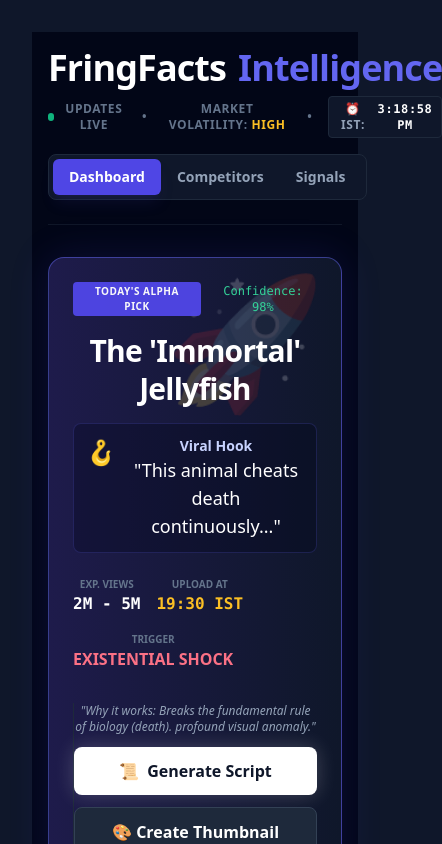
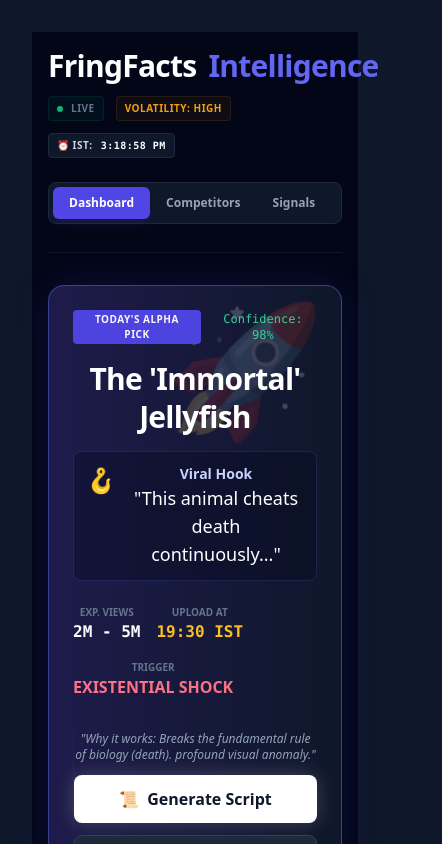
Before and after one commit to DEEKSHITH439/-fringfacts-dashboard, a React (Vite) app: page / in a window 390 px wide. Shown: the top 844 px of the page, 442 px wide, since content can reach past the window. Built offline with nearby package versions, Linux system fonts and the light colour scheme.

Commit message:
Optimize layout for mobile responsiveness

```diff
--- a/src/App.jsx
+++ b/src/App.jsx
@@ -283,103 +283,110 @@ function App() {
   }
 
   return (
-    <div className="min-h-screen bg-slate-950 text-slate-200 font-sans selection:bg-indigo-500/30">
-      <div className="max-w-7xl mx-auto p-4 md:p-8">
+    <div className="min-h-screen bg-slate-950 text-slate-200 font-sans selection:bg-indigo-500/30 pb-12">
+      <div className="max-w-7xl mx-auto p-4 md:p-8 space-y-8">
 
         {/* GLOBAL HEADER */}
-        <header className="mb-8 border-b border-slate-800/50 pb-6">
-          <div className="flex flex-col md:flex-row justify-between items-start md:items-end gap-4">
-            <div>
-              <h1 className="text-4xl font-black text-white tracking-tight flex items-center gap-3">
+        <header className="border-b border-slate-800/50 pb-6">
+          <div className="flex flex-col lg:flex-row justify-between items-start lg:items-end gap-6">
+            <div className="w-full lg:w-auto">
+              <h1 className="text-3xl md:text-4xl font-black text-white tracking-tight flex items-center gap-3">
                 FringFacts <span className="text-indigo-500">Intelligence</span>
               </h1>
-              <div className="flex items-center gap-4 mt-2 text-xs font-bold uppercase tracking-wider text-slate-500">
-                <span className="flex items-center gap-2">
-                  <span className="w-2 h-2 rounded-full bg-emerald-500 animate-pulse"></span>
-                  Updates Live
+
+              {/* Status Bar - Scrollable on very small screens or wrapped */}
+              <div className="flex flex-wrap items-center gap-3 md:gap-4 mt-3 text-[10px] md:text-xs font-bold uppercase tracking-wider text-slate-500">
+                <span className="flex items-center gap-2 bg-emerald-500/5 px-2 py-1 rounded border border-emerald-500/10">
+                  <span className="w-1.5 h-1.5 md:w-2 md:h-2 rounded-full bg-emerald-500 animate-pulse"></span>
+                  Live
                 </span>
-                <span>•</span>
-                <span>Market Volatility: <span className="text-amber-400">High</span></span>
-                <span>•</span>
-                <span className="flex items-center gap-2 text-slate-400 bg-slate-900 border border-slate-800 px-2 py-1 rounded">
+                <span className="hidden md:inline">•</span>
+                <span className="bg-amber-500/5 px-2 py-1 rounded border border-amber-500/10 text-amber-500">
+                  Volatility: High
+                </span>
+                <span className="hidden md:inline">•</span>
+                <span className="flex items-center gap-2 text-slate-300 bg-slate-900 border border-slate-800 px-2 py-1 rounded">
                   <span>⏰ IST:</span>
                   <span className="text-white font-mono">{time.toLocaleTimeString('en-IN', { timeZone: 'Asia/Kolkata', hour12: true })}</span>
                 </span>
               </div>
             </div>
-            <div className="flex bg-slate-900 p-1 rounded-lg border border-slate-800">
+
+            {/* Tabs - Horizontal Scroll on Mobile */}
+            <div className="w-full lg:w-auto overflow-x-auto pb-1 lg:pb-0">
+              <div className="flex bg-slate-900 p-1 rounded-lg border border-slate-800 min-w-max">
                 {['dashboard', 'competitors', 'signals'].map(tab => (
                   <button
                     key={tab}
                     onClick={() => setActiveTab(tab)}
-                  className={`px-4 py-2 rounded-md text-sm font-bold capitalize transition-all ${activeTab === tab ? 'bg-indigo-600 text-white shadow-lg shadow-indigo-900/20' : 'text-slate-400 hover:text-white'}`}
+                    className={`px-4 md:px-6 py-2 rounded-md text-xs md:text-sm font-bold capitalize transition-all whitespace-nowrap ${activeTab === tab ? 'bg-indigo-600 text-white shadow-lg shadow-indigo-900/20' : 'text-slate-400 hover:text-white'}`}
                   >
                     {tab}
                   </button>
                 ))}
               </div>
             </div>
+          </div>
         </header>
 
         {renderContent()}
 
-        {/* MODAL - SCRIPT GENERATOR */}
+        {/* MODAL - SCRIPT GENERATOR (Mobile Optimized) */}
         {showScript && scriptData && (
-          <div className="fixed inset-0 z-50 flex items-center justify-center p-4 bg-slate-950/90 backdrop-blur-md animate-in fade-in duration-200">
-            <div className="bg-slate-900 border border-slate-700 rounded-2xl w-full max-w-2xl shadow-2xl flex flex-col max-h-[85vh]">
-              <div className="p-4 border-b border-slate-800 flex justify-between items-center bg-slate-950/50">
-                <h3 className="font-bold text-white flex items-center gap-2">
-                  <span>📜</span> Script: {scriptData.title}
+          <div className="fixed inset-0 z-50 flex items-end md:items-center justify-center p-0 md:p-4 bg-slate-950/90 backdrop-blur-md animate-in fade-in duration-200">
+            <div className="bg-slate-900 border-t md:border border-slate-700 rounded-t-2xl md:rounded-2xl w-full max-w-2xl shadow-2xl flex flex-col max-h-[90vh] md:max-h-[85vh]">
+              <div className="p-4 border-b border-slate-800 flex justify-between items-center bg-slate-950/50 rounded-t-2xl">
+                <h3 className="font-bold text-white flex items-center gap-2 text-sm md:text-base">
+                  <span>📜</span> Script: <span className="truncate max-w-[150px] md:max-w-xs">{scriptData.title}</span>
                 </h3>
                 <button onClick={() => setShowScript(false)} className="text-slate-400 hover:text-white bg-slate-800 w-8 h-8 rounded-full flex items-center justify-center transition-colors">✕</button>
               </div>
-              <div className="flex-1 overflow-y-auto p-6 space-y-6 font-mono text-sm leading-relaxed text-slate-300">
-                <div className="bg-slate-950 p-4 rounded-lg border border-indigo-500/20">
-                  <span className="text-indigo-400 font-bold uppercase text-xs block mb-1">Hook (0-3s)</span>
-                  <p className="text-white text-lg font-bold">"{scriptData.intro}"</p>
-                  <p className="text-slate-500 text-xs mt-2 italic">Visual: Quick zoom into subject.</p>
+              <div className="flex-1 overflow-y-auto p-4 md:p-6 space-y-4 md:space-y-6 font-mono text-xs md:text-sm leading-relaxed text-slate-300">
+                <div className="bg-slate-950 p-3 md:p-4 rounded-lg border border-indigo-500/20">
+                  <span className="text-indigo-400 font-bold uppercase text-[10px] block mb-1">Hook (0-3s)</span>
+                  <p className="text-white text-base md:text-lg font-bold">"{scriptData.intro}"</p>
+                  <p className="text-slate-500 text-[10px] mt-2 italic">Visual: Quick zoom into subject.</p>
                 </div>
-                <div className="bg-slate-950 p-4 rounded-lg border border-slate-800">
-                  <span className="text-slate-500 font-bold uppercase text-xs block mb-1">Value (3-45s)</span>
-                  <p>{scriptData.body}</p>
+                <div className="bg-slate-950 p-3 md:p-4 rounded-lg border border-slate-800">
+                  <span className="text-slate-500 font-bold uppercase text-[10px] block mb-1">Value (3-45s)</span>
+                  <p className="whitespace-pre-wrap">{scriptData.body}</p>
                 </div>
-                <div className="bg-slate-950 p-4 rounded-lg border border-emerald-500/20">
-                  <span className="text-emerald-400 font-bold uppercase text-xs block mb-1">Call to Action</span>
+                <div className="bg-slate-950 p-3 md:p-4 rounded-lg border border-emerald-500/20">
+                  <span className="text-emerald-400 font-bold uppercase text-[10px] block mb-1">Call to Action</span>
                   <p className="text-white font-bold">{scriptData.cta}</p>
                 </div>
-                <div className="flex items-center gap-2 text-xs text-slate-500 bg-slate-900 p-2 rounded border border-slate-800">
+                <div className="flex flex-col md:flex-row md:items-center gap-2 text-[10px] md:text-xs text-slate-500 bg-slate-900 p-2 rounded border border-slate-800">
                   <span>🔊 Recommended Audio:</span>
                   <span className="text-indigo-300 font-bold">{scriptData.audio}</span>
                 </div>
               </div>
-              <div className="p-4 border-t border-slate-800 bg-slate-950/30 flex justify-end">
-                <button className="px-6 py-2 bg-white text-slate-900 font-bold rounded hover:bg-slate-200 transition-colors">Copy to Clipboard</button>
+              <div className="p-4 border-t border-slate-800 bg-slate-950/30 flex justify-end pb-8 md:pb-4 safe-area-bottom">
+                <button className="w-full md:w-auto px-6 py-3 md:py-2 bg-white text-slate-900 font-bold rounded-lg hover:bg-slate-200 transition-colors shadow-lg">Copy to Clipboard</button>
               </div>
             </div>
           </div>
         )}
 
-        {/* ANALYSIS MODAL (Reuse existing structure) */}
+        {/* ANALYSIS MODAL (Mobile Optimized) */}
         {showAnalysis && (
-          <div className="fixed inset-0 z-50 flex items-center justify-center p-4 bg-slate-950/80 backdrop-blur-sm">
-            <div className="bg-slate-900 border border-slate-700 rounded-2xl w-full max-w-4xl shadow-2xl overflow-hidden animate-in fade-in zoom-in duration-200 flex flex-col max-h-[80vh]">
-              <div className="p-6 border-b border-slate-800 flex justify-between items-center bg-slate-950/50">
+          <div className="fixed inset-0 z-50 flex items-end md:items-center justify-center p-0 md:p-4 bg-slate-950/80 backdrop-blur-sm">
+            <div className="bg-slate-900 border-t md:border border-slate-700 rounded-t-2xl md:rounded-2xl w-full max-w-4xl shadow-2xl overflow-hidden animate-in fade-in zoom-in duration-200 flex flex-col max-h-[90vh] md:max-h-[80vh]">
+              <div className="p-5 border-b border-slate-800 flex justify-between items-center bg-slate-950/50 rounded-t-2xl">
                 <div>
-                  <h3 className="text-xl font-bold text-white flex items-center gap-2">
-                    <span className="text-indigo-400">📊</span> Channel Analysis Report
+                  <h3 className="text-lg md:text-xl font-bold text-white flex items-center gap-2">
+                    <span className="text-indigo-400">📊</span> Analysis
                   </h3>
-                  <p className="text-slate-400 text-xs mt-1">Generated based on last 24h of competitor activity</p>
+                  <p className="text-slate-400 text-[10px] md:text-xs mt-1">Based on last 24h competitor activity</p>
                 </div>
                 <button onClick={() => setShowAnalysis(false)} className="text-slate-400 hover:text-white bg-slate-800 p-2 rounded-lg transition-colors">✕</button>
               </div>
 
-              {/* Same MOCK ANALYSIS CONTENT as before, minimal styling updates */}
-              <div className="flex-1 overflow-y-auto p-6 grid grid-cols-1 md:grid-cols-2 gap-8">
-                <div className="space-y-4">
-                  <h4 className="text-rose-400 font-bold uppercase tracking-wider text-xs border-b border-rose-500/20 pb-2 mb-4">⚠️ Critical Gaps</h4>
-                  <div className="bg-rose-900/10 border border-rose-500/20 p-4 rounded-xl">
+              <div className="flex-1 overflow-y-auto p-4 md:p-6 grid grid-cols-1 md:grid-cols-2 gap-4 md:gap-8">
+                <div className="space-y-3 md:space-y-4">
+                  <h4 className="text-rose-400 font-bold uppercase tracking-wider text-xs border-b border-rose-500/20 pb-2 mb-2">⚠️ Critical Gaps</h4>
+                  <div className="bg-rose-900/10 border border-rose-500/20 p-3 md:p-4 rounded-xl">
                     <div className="flex items-start gap-3">
-                      <div className="text-2xl">📉</div>
+                      <div className="text-xl md:text-2xl">📉</div>
                       <div>
                         <div className="font-bold text-rose-200 text-sm">Upload Schedule</div>
                         <p className="text-rose-200/60 text-xs mt-1">Missed <span className="text-rose-100 font-bold">2 days</span>.</p>
@@ -387,22 +394,24 @@ function App() {
                     </div>
                   </div>
                 </div>
-                <div className="space-y-4">
-                  <h4 className="text-emerald-400 font-bold uppercase tracking-wider text-xs border-b border-emerald-500/20 pb-2 mb-4">🏆 What Winners Are Doing</h4>
-                  <div className="bg-emerald-900/10 border border-emerald-500/20 p-4 rounded-xl">
+                {/* ... (Rest of modal content follows similar responsive patterns) ... */}
+                <div className="space-y-3 md:space-y-4">
+                  <h4 className="text-emerald-400 font-bold uppercase tracking-wider text-xs border-b border-emerald-500/20 pb-2 mb-2">🏆 Winner Strategy</h4>
+                  <div className="bg-emerald-900/10 border border-emerald-500/20 p-3 md:p-4 rounded-xl">
                     <div className="flex items-start gap-3">
-                      <div className="text-2xl">🎵</div>
+                      <div className="text-xl md:text-2xl">🎵</div>
                       <div>
-                        <div className="font-bold text-emerald-200 text-sm">"Spooky Ambiance" Audio</div>
+                        <div className="font-bold text-emerald-200 text-sm">Top Audio</div>
+                        <p className="text-emerald-200/60 text-xs mt-1">"Spooky Ambiance" is trending.</p>
                       </div>
                     </div>
                   </div>
                 </div>
               </div>
 
-              <div className="p-4 border-t border-slate-800 bg-slate-950/30 flex justify-between items-center">
-                <div className="text-xs text-slate-500">Next analysis: 14:00:00</div>
-                <button onClick={() => setShowAnalysis(false)} className="px-6 py-2 bg-indigo-600 hover:bg-indigo-500 text-white text-sm font-bold rounded-lg transition-colors">Close Report</button>
+              <div className="p-4 border-t border-slate-800 bg-slate-950/30 flex flex-col md:flex-row justify-between items-center gap-3 pb-8 md:pb-4 safe-area-bottom">
+                <div className="text-[10px] text-slate-500">Next analysis: 14:00:00</div>
+                <button onClick={() => setShowAnalysis(false)} className="w-full md:w-auto px-6 py-3 md:py-2 bg-indigo-600 hover:bg-indigo-500 text-white text-sm font-bold rounded-lg transition-colors shadow-lg">Close Report</button>
               </div>
             </div>
           </div>
```
Lines whose indentation alone changed are shown as unchanged.
